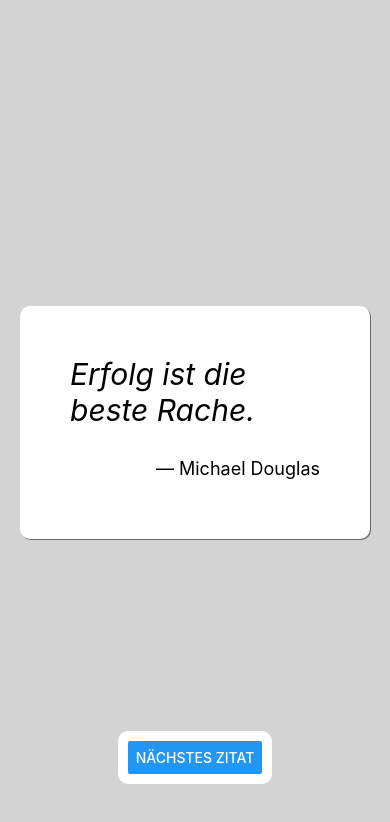
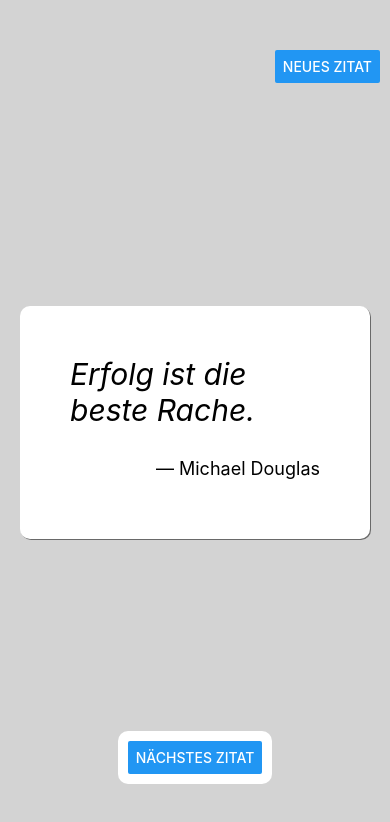
Before and after one commit to RSchneider94/NiceQuotes, a React Native app: screen / in a window 390 px wide. Shown: the top 822 px of the page. Built offline with nearby package versions, Linux system fonts and the light colour scheme.

Commit message:
implement new quote screen and change readme a little bit

```diff
--- a/App.js
+++ b/App.js
@@ -1,5 +1,6 @@
 import React, { Component } from 'react';
 import { StyleSheet, View, Button } from 'react-native';
+import NewQuote from './components/NewQuote';
 import Quote from './components/Quote';
 
 const data = [
@@ -18,7 +19,14 @@
 ];
 
 export default class App extends Component {
-  state = { index: 0 }
+  state = {
+    index: 0,
+    screenNewQuote: false
+  }
+
+  _onCancelBehavior = () => {
+    this.setState({ screenNewQuote: false });
+  }
 
   render() {
     let index = this.state.index;
@@ -28,8 +36,16 @@
 
     return (
       <View style={styles.container}>
+        <View style={styles.newQuoteButton}>
+          <Button
+            title="Neues Zitat"
+            onPress={() => this.setState({ screenNewQuote: true })} />
+        </View>
+        <NewQuote
+          visible={this.state.screenNewQuote}
+          onCancel={this._onCancelBehavior} />
         <Quote text={quote.text} author={quote.author} />
-        <View style={styles.button}>
+        <View style={styles.nextQuoteButton}>
           <Button
             title="Nächstes Zitat"
             onPress={() => this.setState({ index: nextIndex })} />
@@ -56,7 +72,12 @@
     marginTop: 10,
     marginBottom: 60
   },
-  button: {
+  newQuoteButton: {
+    position: 'absolute',
+    top: 50,
+    right: 10
+  },
+  nextQuoteButton: {
     position: 'absolute',
     bottom: 60,
     padding: 10,
--- /dev/null
+++ b/components/NewQuote.js
@@ -0,0 +1,18 @@
+import React, { Component } from 'react'
+import { Button, TextInput, Text, View } from 'react-native'
+
+export class NewQuote extends Component {
+  render() {
+    if (this.props.visible === false) {
+      return null;
+    }
+    return (
+      <View>
+        <Button title="Abbrechen" onPress={this.props.onCancel} />
+        <Button title="Speichern" onPress={() => alert("Test OK!")} />
+      </View>
+    )
+  }
+}
+
+export default NewQuote
```
Also changed, not shown: 1 other file (tests, documents, lock files or other folders).
